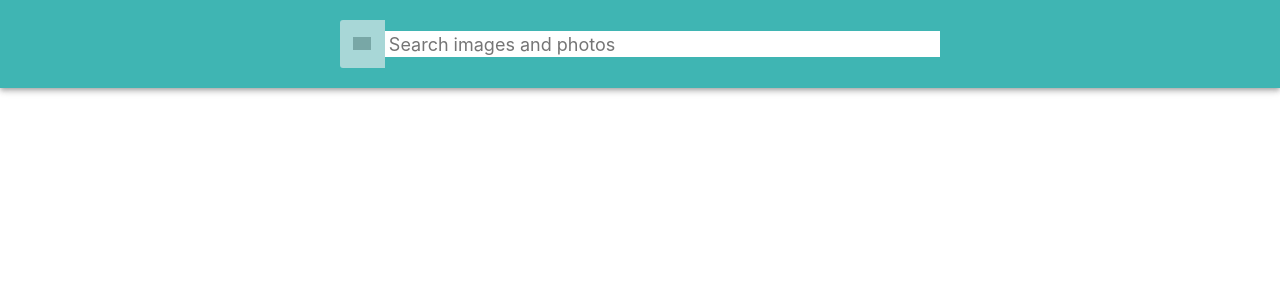
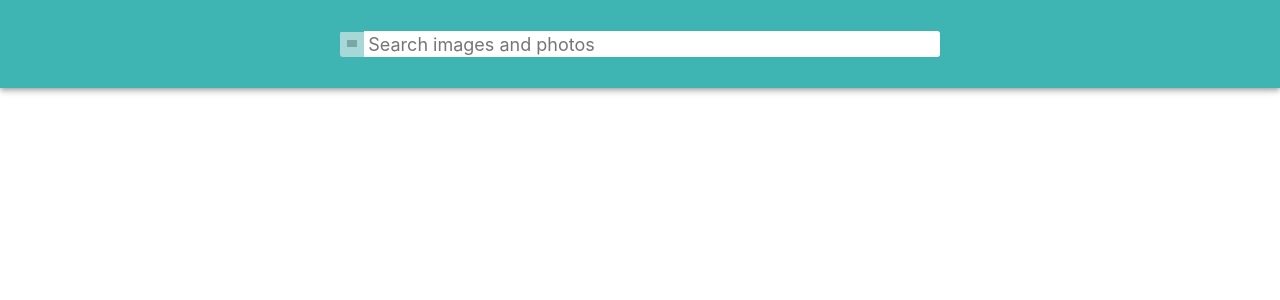
Before and after one commit to ADudys/goit-react-hw-04-images-final, a React (Create React App) app: page / in a window 1280 px wide. Shown: the top 300 px of the page. Built offline with nearby package versions, Linux system fonts and the light colour scheme; grey boxes are pictures that could not be loaded.

Commit message:
Stylization change

```diff
--- a/src/components/Searchbar/Searchbar.jsx
+++ b/src/components/Searchbar/Searchbar.jsx
@@ -23,7 +23,7 @@ export default class Searchbar extends Component {
         <form className={css.form} onSubmit={this.search}>
           <button type="submit" className={css.form__btn}>
             <span className={css.form__label}>
-              <AiOutlineSearch />
+              <AiOutlineSearch size={20} />
             </span>
           </button>
 
--- a/src/components/Searchbar/Searchbar.module.css
+++ b/src/components/Searchbar/Searchbar.module.css
@@ -28,8 +28,8 @@
 
 .form__btn {
   display: inline-block;
-  width: 48px;
-  height: 48px;
+  width: 25px;
+  height: 25px;
   border: 0;
   background-image: url('https://image.flaticon.com/icons/svg/149/149852.svg');
   background-size: 40%;
@@ -47,14 +47,16 @@
 
 .form__label {
   position: absolute;
-  width: 1px;
-  height: 1px;
+  width: 10px;
+  height: 10px;
   padding: 0;
   overflow: hidden;
   clip: rect(0, 0, 0, 0);
   white-space: nowrap;
   clip-path: inset(50%);
   border: 0;
+  margin-right: 10px;
+  color: black;
 }
 
 .form__input {
```
